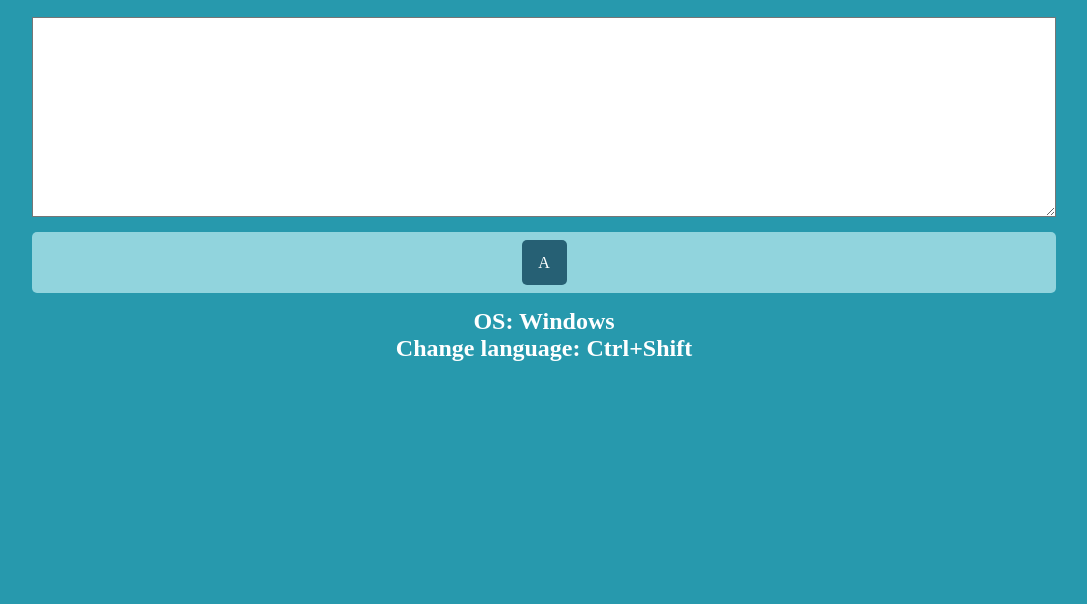
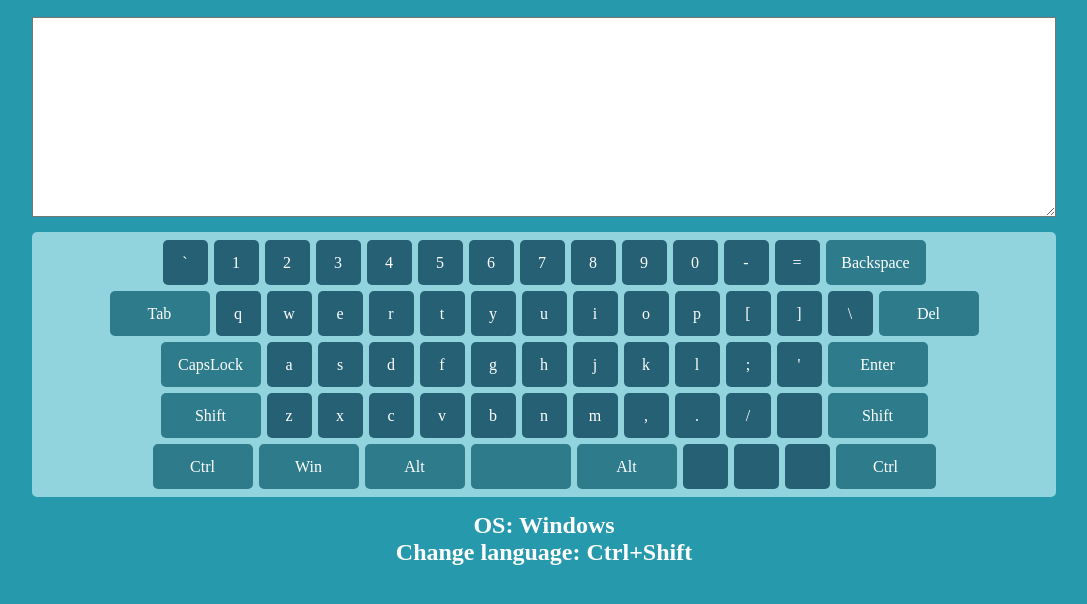
Before and after one commit to scheslen/virtual-keyboard, a plain HTML site: page virtual-keyboard/index.html in a window 1280 px wide. Shown: the part 60-664 px from the top of the page, without its empty margins (96-1183 px from the left). Drawn offline with Linux system fonts and the light colour scheme.

Commit message:
feat: create app.js

```diff
--- a/virtual-keyboard/css/style.css
+++ b/virtual-keyboard/css/style.css
@@ -4,7 +4,7 @@
     padding: 0;
 }
 
-.body{
+body{
     text-align: center;
     background: #2799ad;
     color: #fff;
@@ -12,14 +12,14 @@
 .title{
     margin: 20px auto;
 }
-.textarea{
+.text{
     display: block;
     width: 80%;
     height: 200px;
     padding: 10px;
     margin: 15px auto;
     font-size: 1rem;
-    color: #000000;
+    color: #0d4657;
     background-color: #fff;
 }
 
@@ -41,4 +41,19 @@
     display: inline-flex;
     align-items: center;
     justify-content: center;
+    vertical-align: top;
 }
+
+.key:hover{
+   /*background-color: #44afc5;*/
+   opacity: 0.8;
+}
+.key-control{
+    width: 100px;
+    background-color: #2e7b8b;
+}
+
+.key-space{
+    width: 300px;
+    background-color: #2e7b8b;
+}
--- a/virtual-keyboard/index.html
+++ b/virtual-keyboard/index.html
@@ -7,18 +7,22 @@
     <link rel="stylesheet" href="css/style.css">
     <title>Virtual keyboard</title>
 </head>
-<body class="body">
+<body>
+<!--
     <h1 class="title">RSS Virtual Keyboard</h1>
     <textarea class="textarea"></textarea>
     <div class="keyboard">
         <div class="board">
             <div class="key">A</div>
+            <div class="key">b</div>
+            <div class="key key-control">Backspace</div>
+            <div class="key key-space"></div>
         </div>
     </div>
     <h2>OS: Windows</h2>
     <h2>Change language: Ctrl+Shift</h2>
-    <script src="js/app.js"></script>
+-->
 
-<script>js/app.js</script>
+<script src="js/app.js"></script>
 </body>
 </html>
--- a/virtual-keyboard/js/app.js
+++ b/virtual-keyboard/js/app.js
@@ -0,0 +1,116 @@
+document.write('<h1 class="title">RSS Virtual Keyboard</h1>');
+document.write('<textarea class="text"></textarea>');
+document.write('<div class="keyboard"><div class="board">');
+document.write('<div class="board__row"></div><div class="board__row"></div><div class="board__row"></div><div class="board__row"></div><div class="board__row"></div>');
+document.write('</div></div>');
+document.write('<h2>OS: Windows</h2>');
+document.write('<h2>Change language: Ctrl+Shift</h2>');
+
+
+window.onload = function() {
+
+    const pBoard = document.querySelector('.board');
+    const pText = document.querySelector('.text');
+
+    const aKeys=[
+
+        [0,0,'`','~','Ё','ё'],
+        [0,0,'1','q','Й','й'],
+        [0,0,'2','w','',''],
+        [0,0,'3','e','',''],
+        [0,0,'4','r','',''],
+        [0,0,'5','t','',''],
+        [0,0,'6','y','',''],
+        [0,0,'7','u','',''],
+        [0,0,'8','i','',''],
+        [0,0,'9','o','',''],
+        [0,0,'0','p','',''],
+        [0,0,'-','p','',''],
+        [0,0,'=','p','',''],
+        [0,1,'Backspace','p','',''],
+
+        [1,1,'Tab','Tab','Tab','Tab'],
+        [1,0,'q','q','Й','й'],
+        [1,0,'w','w','',''],
+        [1,0,'e','e','',''],
+        [1,0,'r','r','',''],
+        [1,0,'t','t','',''],
+        [1,0,'y','y','',''],
+        [1,0,'u','u','',''],
+        [1,0,'i','i','',''],
+        [1,0,'o','o','',''],
+        [1,0,'p','p','',''],
+        [1,0,'[','i','',''],
+        [1,0,']','o','',''],
+        [1,0,'\\','p','',''],
+        [1,1,'Del','p','',''],
+
+        [2,1,'CapsLock','','',''],
+        [2,0,'a','','',''],
+        [2,0,'s','','',''],
+        [2,0,'d','','',''],
+        [2,0,'f','','',''],
+        [2,0,'g','','',''],
+        [2,0,'h','','',''],
+        [2,0,'j','','',''],
+        [2,0,'k','','',''],
+        [2,0,'l','','',''],
+        [2,0,';','','',''],
+        [2,0,'\'','','',''],
+        [2,1,'Enter','','',''],
+
+
+        [3,1,'Shift','','',''],
+        [3,0,'z','','',''],
+        [3,0,'x','','',''],
+        [3,0,'c','','',''],
+        [3,0,'v','','',''],
+        [3,0,'b','','',''],
+        [3,0,'n','','',''],
+        [3,0,'m','','',''],
+        [3,0,',','','',''],
+        [3,0,'.','','',''],
+        [3,0,'/','','',''],
+        [3,0,'','','',''],
+        [3,1,'Shift','','',''],
+
+
+        [4,1,'Ctrl','','',''],
+        [4,1,'Win','','',''],
+        [4,1,'Alt','','',''],
+        [4,1,'','','',''],
+        [4,1,'Alt','','',''],
+        [4,0,'','','',''],
+        [4,0,'','','',''],
+        [4,0,'','','',''],
+        [4,1,'Ctrl','','',''],
+
+
+    ];
+
+
+    let pKey=0;
+
+    for (let i in aKeys)
+    {
+      pKey=document.createElement("div");
+      pKey.textContent=aKeys[i][2];
+      pKey.classList.add("key");
+      if (aKeys[i][1]===1)
+          pKey.classList.add("key-control");
+      pKey.addEventListener('click',function(e) {  });
+
+      pBoard.childNodes[aKeys[i][0]].appendChild(pKey);
+    }
+
+
+
+
+
+
+
+
+
+
+
+}
```
